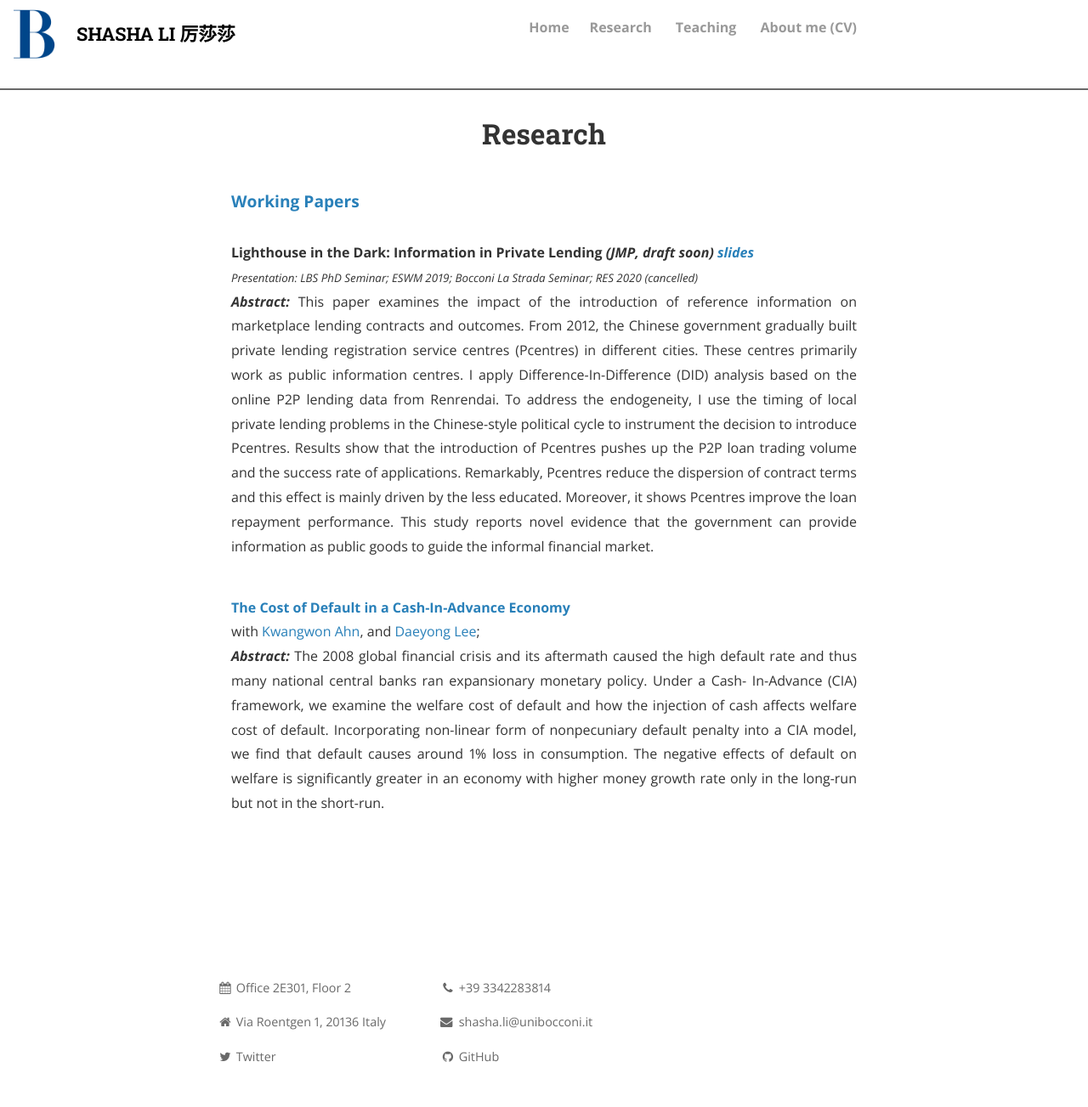
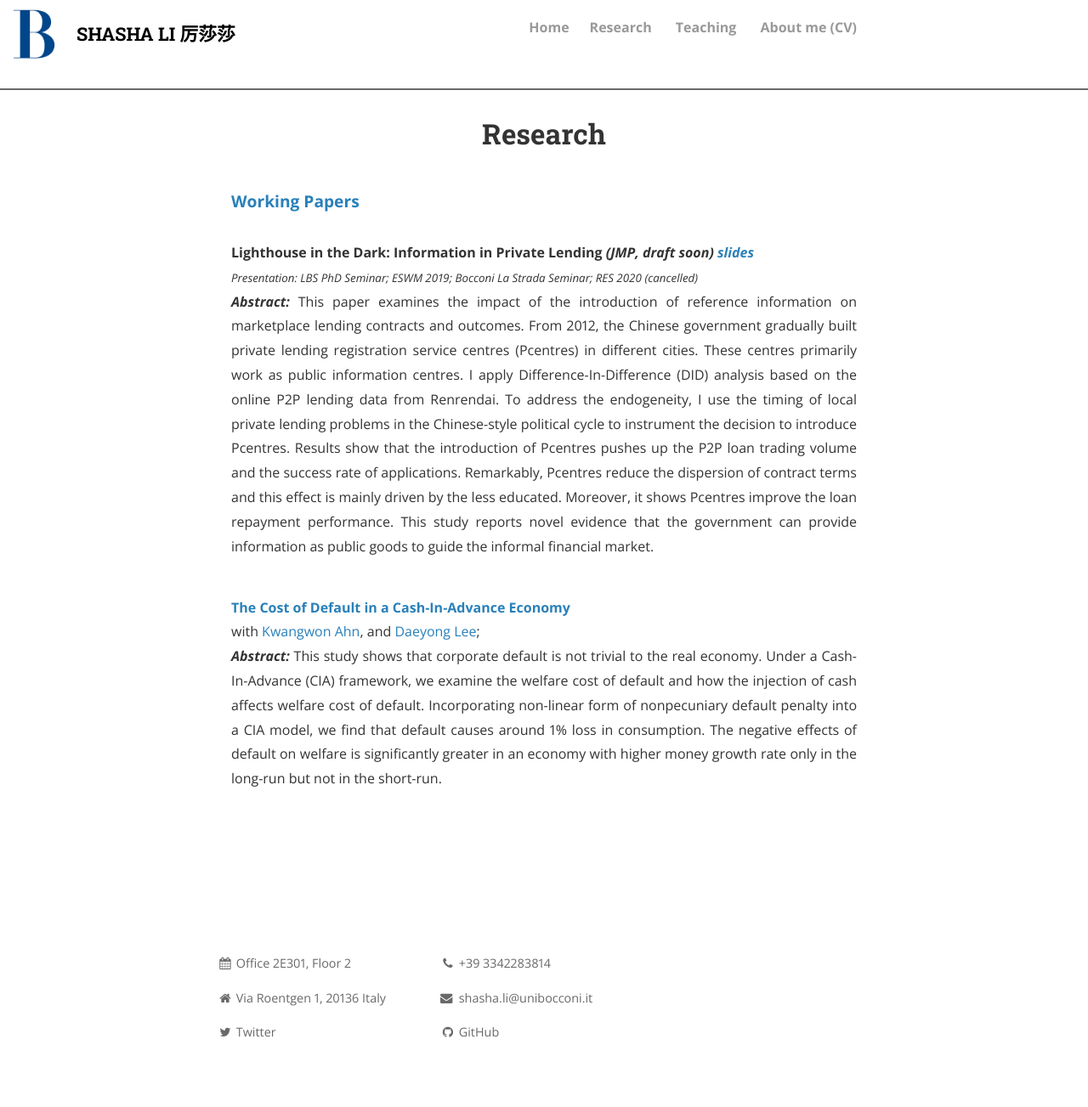
Before and after one commit to shasha-li/shasha-li.github.io, a Jekyll site: the page built from research.html, in a window 1280 px wide. Shown: the whole page at 85% size. Built offline with Jekyll 4.4.1, drawn with Linux system fonts in a browser that asks for light colours; nearby versions of some CDN libraries; comment, search, counter and statistics services are not loaded; a style sheet for code colours, icons or effects is not loaded; after the commit the page ends 1274 px from its top, so only the background shows below that.

Commit message:
Update research.html

```diff
--- a/research.html
+++ b/research.html
@@ -13,8 +13,7 @@ permalink: /research/
 
 <strong><a href="https://shasha-li.github.io/content/Cost%20of%20default%20in%20CIA%20economy.pdf">The Cost of Default in a Cash-In-Advance Economy</a></strong>
 <br>with <a href="https://yonsei.pure.elsevier.com/en/persons/kwangwon-ahn">Kwangwon Ahn</a>, and <a href="https://sites.google.com/view/daeyonglee/">Daeyong Lee</a>;<br>
-<p style="text-align:justify"><b><i>Abstract: </i></b>The 2008 global financial crisis and its aftermath caused the high default rate and
-thus many national central banks ran expansionary monetary policy. Under a Cash-
+<p style="text-align:justify"><b><i>Abstract: </i></b>This study shows that corporate default is not trivial to the real economy. Under a Cash-
 In-Advance (CIA) framework, we examine the welfare cost of default and how the
 injection of cash affects welfare cost of default. Incorporating non-linear form of nonpecuniary
 default penalty into a CIA model, we find that default causes around 1% loss
```
